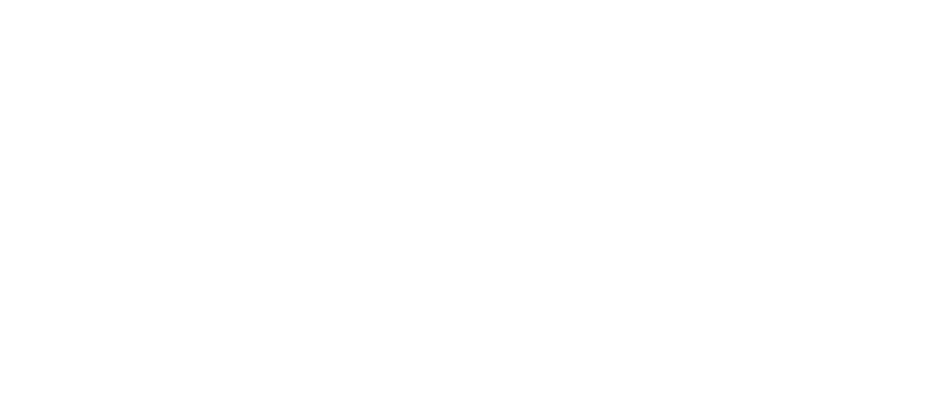
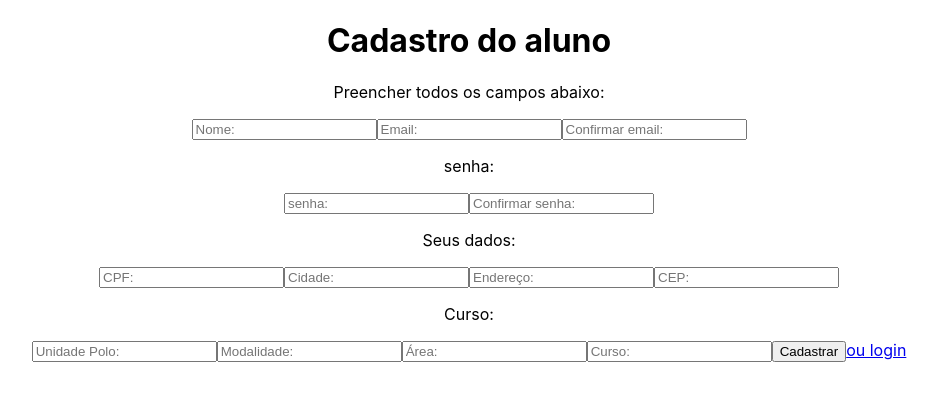
Before and after one commit to unamednada/agenda-mobile, a React (Create React App) app: page /register in a window 1280 px wide. Before the commit this address had no page. Shown: the top 400 px of the page, without its empty margins (171-1109 px from the left). Built offline with nearby package versions, Linux system fonts and the light colour scheme.

Commit message:
fix: add router to register and fix login route

```diff
--- a/src/App.js
+++ b/src/App.js
@@ -1,6 +1,6 @@
 import React from 'react';
 import { Routes, Route } from 'react-router-dom';
-import { Login } from './pages';
+import { Login, Register } from './pages';
 import './App.css';
 
 function App() {
@@ -8,6 +8,7 @@ function App() {
     <div className="App">
       <Routes>
         <Route path="/" element={<Login />} />
+        <Route path="/register" element={<Register />} />
       </Routes>
     </div>
   );
--- a/src/pages/Register/Register.jsx
+++ b/src/pages/Register/Register.jsx
@@ -26,7 +26,7 @@ export default function Register() {
         <TextInput placeholder="Área:" />
         <TextInput placeholder="Curso:" />
         <Button text="Cadastrar" />
-        <a href="/login">ou login</a>
+        <a href="/">ou login</a>
       </form>
     </div>
   );
--- a/src/pages/index.js
+++ b/src/pages/index.js
@@ -1,5 +1,7 @@
 import Login from './Login/Login';
+import Register from './Register/Register';
 
 export {
   Login,
+  Register,
 };
```
